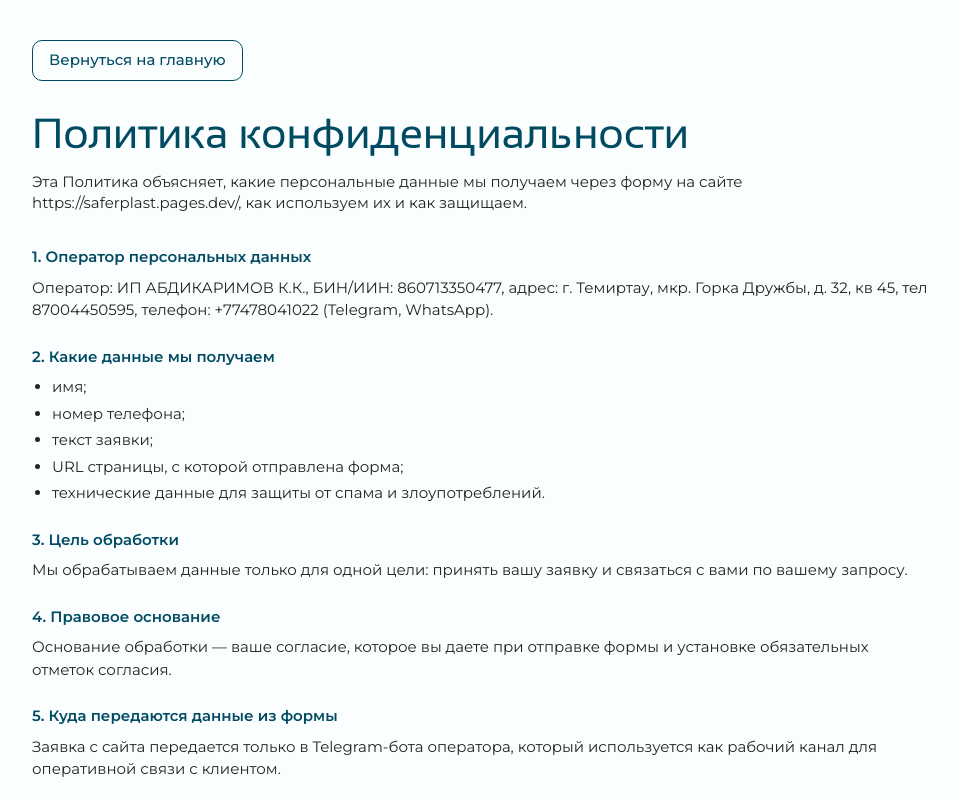
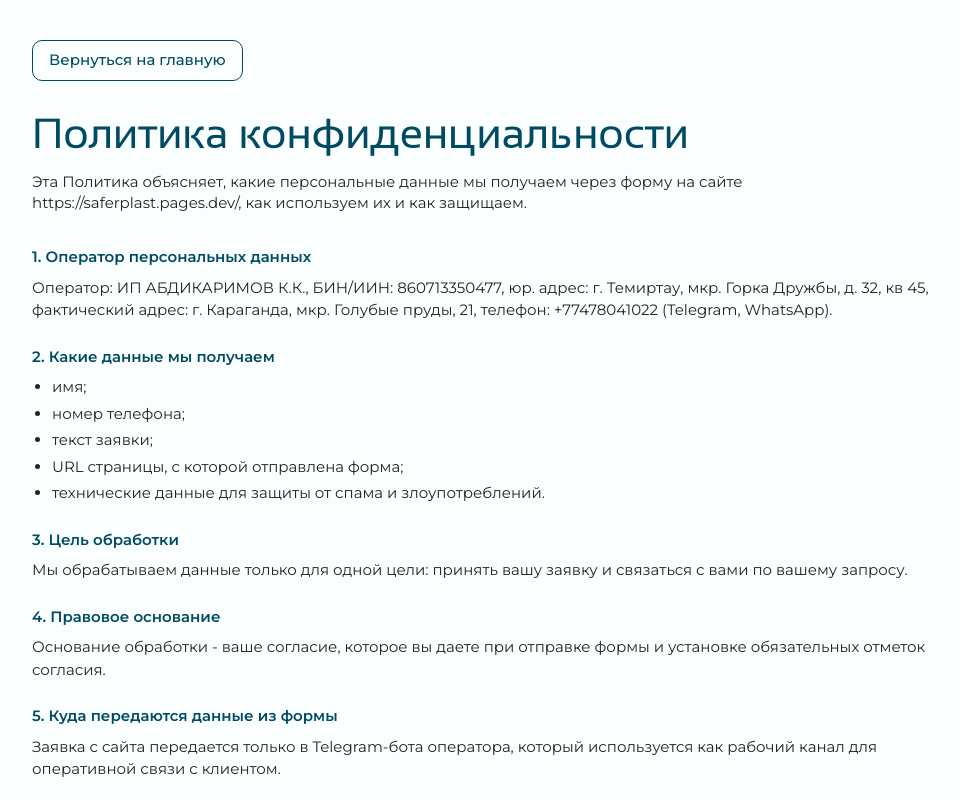
Before and after one commit to bullbashechka/saferplast, a React (Vite) app: page /privacy in a window 1280 px wide. Shown: the top 800 px of the page, without its empty margins (158-1117 px from the left). Built offline with nearby package versions, Linux system fonts and the light colour scheme; no server answers.

Commit message:
2342343234

```diff
--- a/index.html
+++ b/index.html
@@ -42,7 +42,8 @@
           "@type": "PostalAddress",
           "addressCountry": "KZ",
           "addressRegion": "Карагандинская область",
-          "addressLocality": "Караганда"
+          "addressLocality": "Караганда",
+          "streetAddress": "мкр. Голубые пруды, 21"
         },
         "areaServed": ["Караганда", "Темиртау", "Шахтинск", "Сарань", "Абай", "Майкудук", "Пришахтинск"],
         "serviceType": ["Окна ПВХ", "Остекление балконов", "Ремонт окон"]
--- a/src/features/legal/data-processing-policy-page.tsx
+++ b/src/features/legal/data-processing-policy-page.tsx
@@ -4,7 +4,8 @@ import { legalSeoByPath } from "@/lib/seo/route-seo";
 const companyDetails = {
   companyName: "ИП АБДИКАРИМОВ К.К.",
   binOrIin: "860713350477",
-  address: "г. Темиртау, мкр. Горка Дружбы, д. 32, кв 45, тел 87004450595",
+  legalAddress: "г. Темиртау, мкр. Горка Дружбы, д. 32, кв 45",
+  actualAddress: "г. Караганда, мкр. Голубые пруды, 21",
   phone: "+77478041022 (Telegram, WhatsApp)",
   website: "https://saferplast.pages.dev/",
   effectiveDate: "7 апреля 2026",
@@ -16,6 +17,7 @@ export function DataProcessingPolicyPage() {
   return (
     <main className="min-h-screen bg-[rgba(250,254,255,1)] px-4 pb-12 pt-8 text-[#242424] md:px-8 md:pb-16 md:pt-10">
       <SeoMeta canonicalPath={seo.canonicalPath} description={seo.description} jsonLd={seo.jsonLd} title={seo.title} />
+
       <div className="mx-auto w-full max-w-[900px]">
         <a
           className="inline-flex items-center rounded-[10px] border border-[#004B62] px-4 py-2 text-[14px] font-medium text-[#004B62] transition-colors hover:bg-[#004B62] hover:text-white md:text-[15px]"
@@ -28,26 +30,22 @@ export function DataProcessingPolicyPage() {
           Политика обработки персональных данных
         </h1>
         <p className="mt-4 text-[14px] leading-[1.45] md:text-[15px]">
-          Настоящая Политика описывает порядок обработки персональных данных,
-          полученных через форму на сайте {companyDetails.website}.
+          Настоящая Политика описывает порядок обработки персональных данных, полученных через форму на сайте{" "}
+          {companyDetails.website}.
         </p>
 
         <section className="mt-8 space-y-6 text-[14px] leading-[1.5] md:text-[15px]">
           <div>
-            <h2 className="font-semibold text-[#004B62]">
-              1. Оператор и контакты
-            </h2>
+            <h2 className="font-semibold text-[#004B62]">1. Оператор и контакты</h2>
             <p className="mt-2">
-              Оператор: {companyDetails.companyName}, БИН/ИИН:{" "}
-              {companyDetails.binOrIin}, адрес: {companyDetails.address},
-              телефон: {companyDetails.phone}.
+              Оператор: {companyDetails.companyName}, БИН/ИИН: {companyDetails.binOrIin}, юр. адрес:{" "}
+              {companyDetails.legalAddress}, фактический адрес: {companyDetails.actualAddress}, телефон:{" "}
+              {companyDetails.phone}.
             </p>
           </div>
 
           <div>
-            <h2 className="font-semibold text-[#004B62]">
-              2. Состав обрабатываемых данных
-            </h2>
+            <h2 className="font-semibold text-[#004B62]">2. Состав обрабатываемых данных</h2>
             <ul className="mt-2 list-disc space-y-1 pl-5">
               <li>имя;</li>
               <li>номер телефона;</li>
@@ -59,53 +57,42 @@ export function DataProcessingPolicyPage() {
 
           <div>
             <h2 className="font-semibold text-[#004B62]">3. Цель обработки</h2>
+            <p className="mt-2">Цель обработки - принять заявку и связаться с пользователем по его запросу.</p>
+          </div>
+
+          <div>
+            <h2 className="font-semibold text-[#004B62]">4. Правовое основание</h2>
             <p className="mt-2">
-              Цель обработки — принять заявку и связаться с пользователем по его
-              запросу.
+              Обработка осуществляется на основании согласия субъекта персональных данных, выраженного при отправке
+              формы.
             </p>
           </div>
 
           <div>
-            <h2 className="font-semibold text-[#004B62]">
-              4. Правовое основание
-            </h2>
+            <h2 className="font-semibold text-[#004B62]">5. Порядок обработки и передача</h2>
             <p className="mt-2">
-              Обработка осуществляется на основании согласия субъекта
-              персональных данных, выраженного при отправке формы.
-            </p>
-          </div>
-
-          <div>
-            <h2 className="font-semibold text-[#004B62]">
-              5. Порядок обработки и передача
-            </h2>
-            <p className="mt-2">
-              Заявки обрабатываются оператором и передаются только в
-              Telegram-бота оператора, который используется для обратной связи с
-              клиентом.
+              Заявки обрабатываются оператором и передаются только в Telegram-бота оператора, который используется для
+              обратной связи с клиентом.
             </p>
           </div>
 
           <div>
             <h2 className="font-semibold text-[#004B62]">6. Срок хранения</h2>
             <p className="mt-2">
-              При отсутствии заключенного договора данные заявки хранятся не
-              более 90 дней с даты обращения.
+              При отсутствии заключенного договора данные заявки хранятся не более 90 дней с даты обращения.
             </p>
           </div>
 
           <div>
             <h2 className="font-semibold text-[#004B62]">7. Удаление данных</h2>
             <p className="mt-2">
-              Удаление заявок старше 90 дней выполняется вручную уполномоченным
-              сотрудником не реже одного раза в неделю.
+              Удаление заявок старше 90 дней выполняется вручную уполномоченным сотрудником не реже одного раза в
+              неделю.
             </p>
           </div>
 
           <div>
-            <h2 className="font-semibold text-[#004B62]">
-              8. Права субъекта данных
-            </h2>
+            <h2 className="font-semibold text-[#004B62]">8. Права субъекта данных</h2>
             <ul className="mt-2 list-disc space-y-1 pl-5">
               <li>получать информацию об обработке персональных данных;</li>
               <li>требовать уточнения, блокирования или удаления данных;</li>
@@ -114,12 +101,10 @@ export function DataProcessingPolicyPage() {
           </div>
 
           <div>
-            <h2 className="font-semibold text-[#004B62]">
-              9. Обращения по данным
-            </h2>
+            <h2 className="font-semibold text-[#004B62]">9. Обращения по данным</h2>
             <p className="mt-2">
-              По вопросам обработки персональных данных и для отзыва согласия
-              можно обратиться по телефону: {companyDetails.phone}.
+              По вопросам обработки персональных данных и для отзыва согласия можно обратиться по телефону:{" "}
+              {companyDetails.phone}.
             </p>
           </div>
         </section>
--- a/src/features/legal/privacy-policy-page.tsx
+++ b/src/features/legal/privacy-policy-page.tsx
@@ -4,7 +4,8 @@ import { legalSeoByPath } from "@/lib/seo/route-seo";
 const companyDetails = {
   companyName: "ИП АБДИКАРИМОВ К.К.",
   binOrIin: "860713350477",
-  address: "г. Темиртау, мкр. Горка Дружбы, д. 32, кв 45, тел 87004450595",
+  legalAddress: "г. Темиртау, мкр. Горка Дружбы, д. 32, кв 45",
+  actualAddress: "г. Караганда, мкр. Голубые пруды, 21",
   phone: "+77478041022 (Telegram, WhatsApp)",
   website: "https://saferplast.pages.dev/",
   effectiveDate: "7 апреля 2026",
@@ -16,6 +17,7 @@ export function PrivacyPolicyPage() {
   return (
     <main className="min-h-screen bg-[rgba(250,254,255,1)] px-4 pb-12 pt-8 text-[#242424] md:px-8 md:pb-16 md:pt-10">
       <SeoMeta canonicalPath={seo.canonicalPath} description={seo.description} jsonLd={seo.jsonLd} title={seo.title} />
+
       <div className="mx-auto w-full max-w-[900px]">
         <a
           className="inline-flex items-center rounded-[10px] border border-[#004B62] px-4 py-2 text-[14px] font-medium text-[#004B62] transition-colors hover:bg-[#004B62] hover:text-white md:text-[15px]"
@@ -28,27 +30,22 @@ export function PrivacyPolicyPage() {
           Политика конфиденциальности
         </h1>
         <p className="mt-4 text-[14px] leading-[1.45] md:text-[15px]">
-          Эта Политика объясняет, какие персональные данные мы получаем через
-          форму на сайте {companyDetails.website}, как используем их и как
-          защищаем.
+          Эта Политика объясняет, какие персональные данные мы получаем через форму на сайте {companyDetails.website},
+          как используем их и как защищаем.
         </p>
 
         <section className="mt-8 space-y-6 text-[14px] leading-[1.5] md:text-[15px]">
           <div>
-            <h2 className="font-semibold text-[#004B62]">
-              1. Оператор персональных данных
-            </h2>
+            <h2 className="font-semibold text-[#004B62]">1. Оператор персональных данных</h2>
             <p className="mt-2">
-              Оператор: {companyDetails.companyName}, БИН/ИИН:{" "}
-              {companyDetails.binOrIin}, адрес: {companyDetails.address},
-              телефон: {companyDetails.phone}.
+              Оператор: {companyDetails.companyName}, БИН/ИИН: {companyDetails.binOrIin}, юр. адрес:{" "}
+              {companyDetails.legalAddress}, фактический адрес: {companyDetails.actualAddress}, телефон:{" "}
+              {companyDetails.phone}.
             </p>
           </div>
 
           <div>
-            <h2 className="font-semibold text-[#004B62]">
-              2. Какие данные мы получаем
-            </h2>
+            <h2 className="font-semibold text-[#004B62]">2. Какие данные мы получаем</h2>
             <ul className="mt-2 list-disc space-y-1 pl-5">
               <li>имя;</li>
               <li>номер телефона;</li>
@@ -61,54 +58,44 @@ export function PrivacyPolicyPage() {
           <div>
             <h2 className="font-semibold text-[#004B62]">3. Цель обработки</h2>
             <p className="mt-2">
-              Мы обрабатываем данные только для одной цели: принять вашу заявку
-              и связаться с вами по вашему запросу.
+              Мы обрабатываем данные только для одной цели: принять вашу заявку и связаться с вами по вашему запросу.
             </p>
           </div>
 
           <div>
-            <h2 className="font-semibold text-[#004B62]">
-              4. Правовое основание
-            </h2>
+            <h2 className="font-semibold text-[#004B62]">4. Правовое основание</h2>
             <p className="mt-2">
-              Основание обработки — ваше согласие, которое вы даете при отправке
-              формы и установке обязательных отметок согласия.
+              Основание обработки - ваше согласие, которое вы даете при отправке формы и установке обязательных отметок
+              согласия.
             </p>
           </div>
 
           <div>
-            <h2 className="font-semibold text-[#004B62]">
-              5. Куда передаются данные из формы
-            </h2>
+            <h2 className="font-semibold text-[#004B62]">5. Куда передаются данные из формы</h2>
             <p className="mt-2">
-              Заявка с сайта передается только в Telegram-бота оператора,
-              который используется как рабочий канал для оперативной связи с
-              клиентом.
+              Заявка с сайта передается только в Telegram-бота оператора, который используется как рабочий канал для
+              оперативной связи с клиентом.
             </p>
           </div>
 
           <div>
             <h2 className="font-semibold text-[#004B62]">6. Срок хранения</h2>
             <p className="mt-2">
-              Если договор не заключен, данные заявки хранятся не дольше 90 дней
-              с даты отправки. После истечения срока данные подлежат удалению.
+              Если договор не заключен, данные заявки хранятся не дольше 90 дней с даты отправки. После истечения
+              срока данные подлежат удалению.
             </p>
           </div>
 
           <div>
-            <h2 className="font-semibold text-[#004B62]">
-              7. Порядок удаления
-            </h2>
+            <h2 className="font-semibold text-[#004B62]">7. Порядок удаления</h2>
             <p className="mt-2">
-              Уполномоченный сотрудник проводит ручную очистку рабочих сообщений
-              и заявок старше 90 дней не реже одного раза в неделю.
+              Уполномоченный сотрудник проводит ручную очистку рабочих сообщений и заявок старше 90 дней не реже
+              одного раза в неделю.
             </p>
           </div>
 
           <div>
-            <h2 className="font-semibold text-[#004B62]">
-              8. Права пользователя
-            </h2>
+            <h2 className="font-semibold text-[#004B62]">8. Права пользователя</h2>
             <ul className="mt-2 list-disc space-y-1 pl-5">
               <li>получать информацию об обработке своих данных;</li>
               <li>требовать уточнения, блокирования или удаления данных;</li>
@@ -117,12 +104,10 @@ export function PrivacyPolicyPage() {
           </div>
 
           <div>
-            <h2 className="font-semibold text-[#004B62]">
-              9. Контакты и отзыв согласия
-            </h2>
+            <h2 className="font-semibold text-[#004B62]">9. Контакты и отзыв согласия</h2>
             <p className="mt-2">
-              По вопросам обработки данных и для отзыва согласия вы можете
-              обратиться по телефону: {companyDetails.phone}.
+              По вопросам обработки данных и для отзыва согласия вы можете обратиться по телефону:{" "}
+              {companyDetails.phone}.
             </p>
           </div>
         </section>
--- a/src/features/legal/public-offer-page.tsx
+++ b/src/features/legal/public-offer-page.tsx
@@ -4,7 +4,8 @@ import { legalSeoByPath } from "@/lib/seo/route-seo";
 const offerDetails = {
   companyName: "ИП АБДИКАРИМОВ К.К.",
   binOrIin: "860713350477",
-  address: "г. Темиртау, мкр. Горка Дружбы, д. 32, кв 45, тел 87004450595",
+  legalAddress: "г. Темиртау, мкр. Горка Дружбы, д. 32, кв 45",
+  actualAddress: "г. Караганда, мкр. Голубые пруды, 21",
   phone: "+77478041022 (Telegram, WhatsApp)",
   website: "https://saferplast.pages.dev/",
   effectiveDate: "7 апреля 2026",
@@ -104,8 +105,8 @@ export function PublicOfferPage() {
           <div>
             <h2 className="font-semibold text-[#004B62]">9. Реквизиты исполнителя</h2>
             <p className="mt-2">
-              {offerDetails.companyName}, БИН/ИИН: {offerDetails.binOrIin}, адрес: {offerDetails.address}, телефон:{" "}
-              {offerDetails.phone}.
+              {offerDetails.companyName}, БИН/ИИН: {offerDetails.binOrIin}, юр. адрес: {offerDetails.legalAddress},
+              фактический адрес: {offerDetails.actualAddress}, телефон: {offerDetails.phone}.
             </p>
           </div>
         </section>
--- a/src/lib/seo/route-seo.ts
+++ b/src/lib/seo/route-seo.ts
@@ -27,6 +27,7 @@ export const homeSeo: RouteSeoConfig = {
       addressCountry: "KZ",
       addressRegion: "Карагандинская область",
       addressLocality: "Караганда",
+      streetAddress: "мкр. Голубые пруды, 21",
     },
     areaServed: ["Караганда", "Темиртау", "Шахтинск", "Сарань", "Абай", "Майкудук", "Пришахтинск"],
     serviceType: ["Окна ПВХ", "Остекление балконов", "Ремонт окон"],
@@ -87,6 +88,7 @@ export function getGeoPageSeo(page: GeoPage): RouteSeoConfig {
         "@type": "PostalAddress",
         addressCountry: "KZ",
         addressLocality: "Караганда",
+        streetAddress: "мкр. Голубые пруды, 21",
       },
       areaServed: page.areaServed.map((area) => ({
         "@type": "City",
```
Also changed, not shown: scripts/prerender-routes.mjs (+6 -1 lines).
